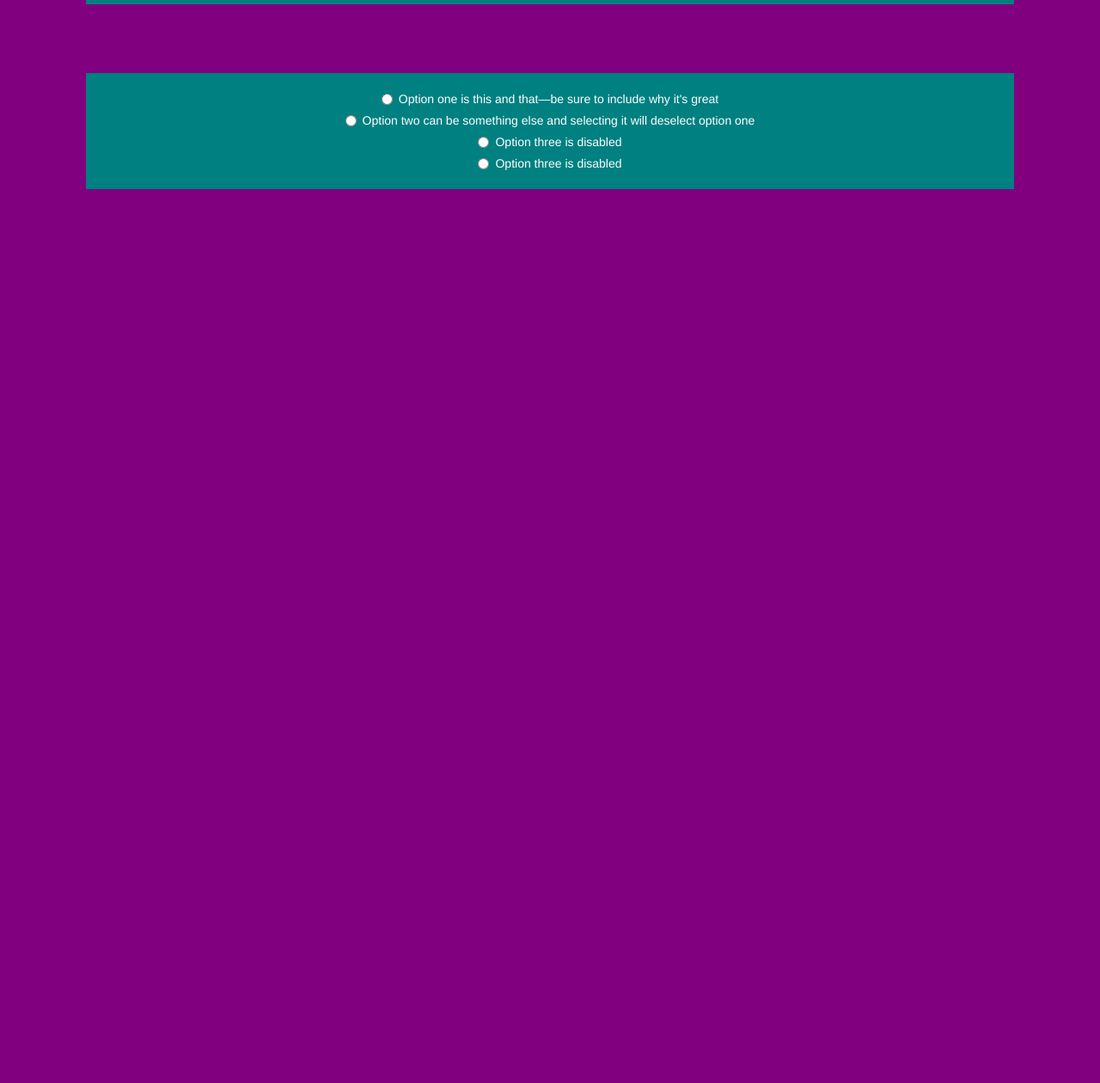
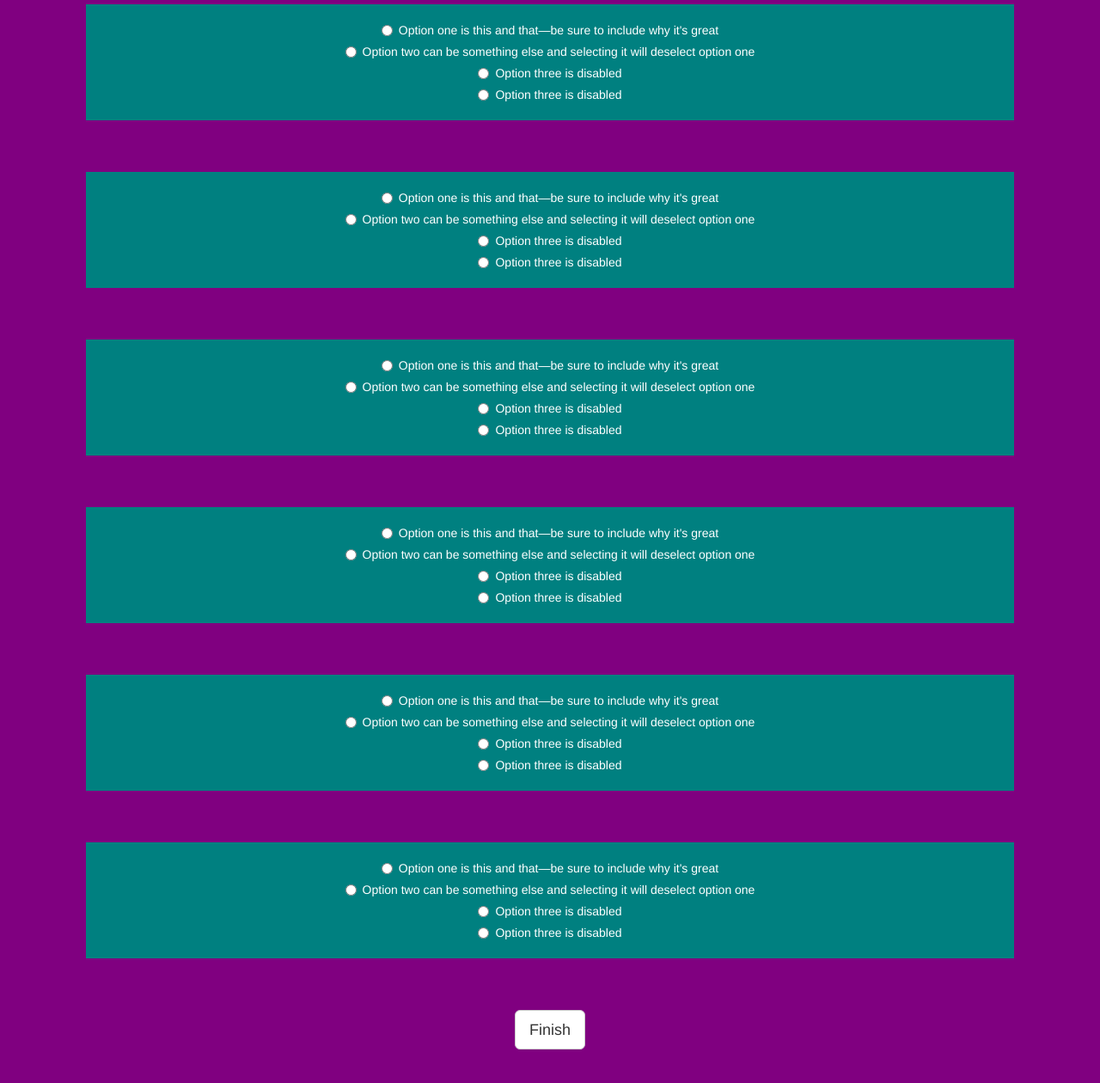
Before and after one commit to GRIFF91/TriviaGame, a plain HTML site: page index.html in a window 1280 px wide. Shown: the part 948-2208 px from the top of the page at 86% size. Before the commit the page ends 1248 px from the top, so only its background shows below. Drawn offline with nearby package versions, Linux system fonts and the light colour scheme.

Commit message:
html and css3

```diff
--- a/assets/css/style.css
+++ b/assets/css/style.css
@@ -10,8 +10,12 @@ body {
 .questions {
 	background: teal;
 	color: white;
-	margin-bottom: 80px;
+	margin-bottom: 60px;
 	padding: 10px;
 	margin-left: 100px;
 	margin-right: 100px;
 }
+
+.btn {
+	margin-bottom: 40px;
+}
--- a/index.html
+++ b/index.html
@@ -16,6 +16,7 @@
   <div class="col-lg-12"></div>
   	<div class="page-header">
   		<h1>Cool Trivia Game</h1>
+
   		<h2>Answer all the questions before time runs out!</h2>
 	</div>
 </div>
@@ -42,7 +43,7 @@
 </div>
 <div class="radio">
   		<label>
-   		 <input type="radio" name="optionsRadios" id="optionsRadios3" value="option3">
+   		 <input type="radio" name="optionsRadios" id="optionsRadios4" value="option4">
    		 Option three is disabled
   		</label>
 	</div>
@@ -71,7 +72,7 @@
 	</div>
 	<div class="radio">
   		<label>
-   		 <input type="radio" name="optionsRadios" id="optionsRadios3" value="option3">
+   		 <input type="radio" name="optionsRadios" id="optionsRadios4" value="option4">
    		 Option three is disabled
   		</label>
 	</div>
@@ -100,7 +101,7 @@
 	</div>
 	<div class="radio">
   		<label>
-   		 <input type="radio" name="optionsRadios" id="optionsRadios3" value="option3">
+   		 <input type="radio" name="optionsRadios" id="optionsRadios4" value="option4">
    		 Option three is disabled
   		</label>
 	</div>
@@ -129,7 +130,7 @@
 </div>
 <div class="radio">
   		<label>
-   		 <input type="radio" name="optionsRadios" id="optionsRadios3" value="option3">
+   		 <input type="radio" name="optionsRadios" id="optionsRadios4" value="option4">
    		 Option three is disabled
   		</label>
 	</div>
@@ -158,12 +159,156 @@
 </div>
 <div class="radio">
   		<label>
-   		 <input type="radio" name="optionsRadios" id="optionsRadios3" value="option3">
+   		 <input type="radio" name="optionsRadios" id="optionsRadios4" value="option4">
    		 Option three is disabled
   		</label>
 	</div>
 </div>
 
+
+<!-- question 6 -->
+<div class="questions">
+  <div class="radio">
+  <label>
+    <input type="radio" name="optionsRadios" id="optionsRadios1" value="option1">
+    Option one is this and that&mdash;be sure to include why it's great
+  </label>
+</div>
+<div class="radio">
+  <label>
+    <input type="radio" name="optionsRadios" id="optionsRadios2" value="option2">
+    Option two can be something else and selecting it will deselect option one
+  </label>
+</div>
+<div class="radio">
+  <label>
+    <input type="radio" name="optionsRadios" id="optionsRadios3" value="option3">
+    Option three is disabled
+  </label>
+</div>
+<div class="radio">
+  		<label>
+   		 <input type="radio" name="optionsRadios" id="optionsRadios4" value="option4">
+   		 Option three is disabled
+  		</label>
+	</div>
+</div>
+
+<!-- question 7 -->
+<div class="questions">
+  <div class="radio">
+  <label>
+    <input type="radio" name="optionsRadios" id="optionsRadios1" value="option1">
+    Option one is this and that&mdash;be sure to include why it's great
+  </label>
+</div>
+<div class="radio">
+  <label>
+    <input type="radio" name="optionsRadios" id="optionsRadios2" value="option2">
+    Option two can be something else and selecting it will deselect option one
+  </label>
+</div>
+<div class="radio">
+  <label>
+    <input type="radio" name="optionsRadios" id="optionsRadios3" value="option3">
+    Option three is disabled
+  </label>
+</div>
+<div class="radio">
+  		<label>
+   		 <input type="radio" name="optionsRadios" id="optionsRadios4" value="option4">
+   		 Option three is disabled
+  		</label>
+	</div>
+</div>
+
+<!-- question 8 -->
+<div class="questions">
+  <div class="radio">
+  <label>
+    <input type="radio" name="optionsRadios" id="optionsRadios1" value="option1">
+    Option one is this and that&mdash;be sure to include why it's great
+  </label>
+</div>
+<div class="radio">
+  <label>
+    <input type="radio" name="optionsRadios" id="optionsRadios2" value="option2">
+    Option two can be something else and selecting it will deselect option one
+  </label>
+</div>
+<div class="radio">
+  <label>
+    <input type="radio" name="optionsRadios" id="optionsRadios3" value="option3">
+    Option three is disabled
+  </label>
+</div>
+<div class="radio">
+  		<label>
+   		 <input type="radio" name="optionsRadios" id="optionsRadios4" value="option4">
+   		 Option three is disabled
+  		</label>
+	</div>
+</div>
+
+<!-- question 9 -->
+<div class="questions">
+  <div class="radio">
+  <label>
+    <input type="radio" name="optionsRadios" id="optionsRadios1" value="option1">
+    Option one is this and that&mdash;be sure to include why it's great
+  </label>
+</div>
+<div class="radio">
+  <label>
+    <input type="radio" name="optionsRadios" id="optionsRadios2" value="option2">
+    Option two can be something else and selecting it will deselect option one
+  </label>
+</div>
+<div class="radio">
+  <label>
+    <input type="radio" name="optionsRadios" id="optionsRadios3" value="option3">
+    Option three is disabled
+  </label>
+</div>
+<div class="radio">
+  		<label>
+   		 <input type="radio" name="optionsRadios" id="optionsRadios4" value="option4">
+   		 Option three is disabled
+  		</label>
+	</div>
+</div>
+
+<!-- question 10 -->
+<div class="questions">
+  <div class="radio">
+  <label>
+    <input type="radio" name="optionsRadios" id="optionsRadios1" value="option1">
+    Option one is this and that&mdash;be sure to include why it's great
+  </label>
+</div>
+<div class="radio">
+  <label>
+    <input type="radio" name="optionsRadios" id="optionsRadios2" value="option2">
+    Option two can be something else and selecting it will deselect option one
+  </label>
+</div>
+<div class="radio">
+  <label>
+    <input type="radio" name="optionsRadios" id="optionsRadios3" value="option3">
+    Option three is disabled
+  </label>
+</div>
+<div class="radio">
+  		<label>
+   		 <input type="radio" name="optionsRadios" id="optionsRadios4" value="option4">
+   		 Option three is disabled
+  		</label>
+	</div>
+</div>
+
+<button type="button" class="btn btn-default btn-lg">Finish</button>
+
+</div>
 
   <script src="https://cdnjs.cloudflare.com/ajax/libs/jquery/3.2.1/jquery.min.js"></script>
   <script type="text/javascript"></script>
```
